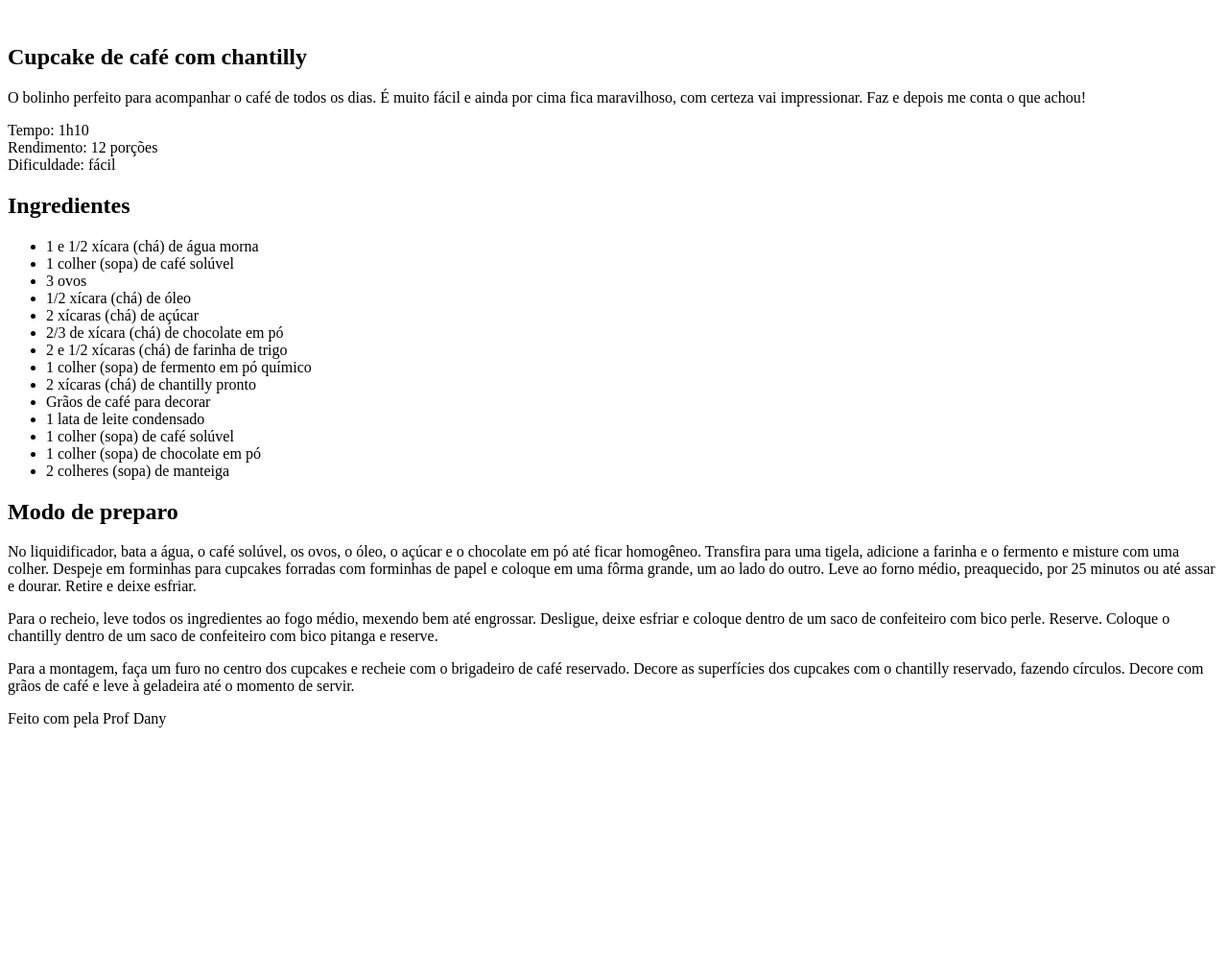
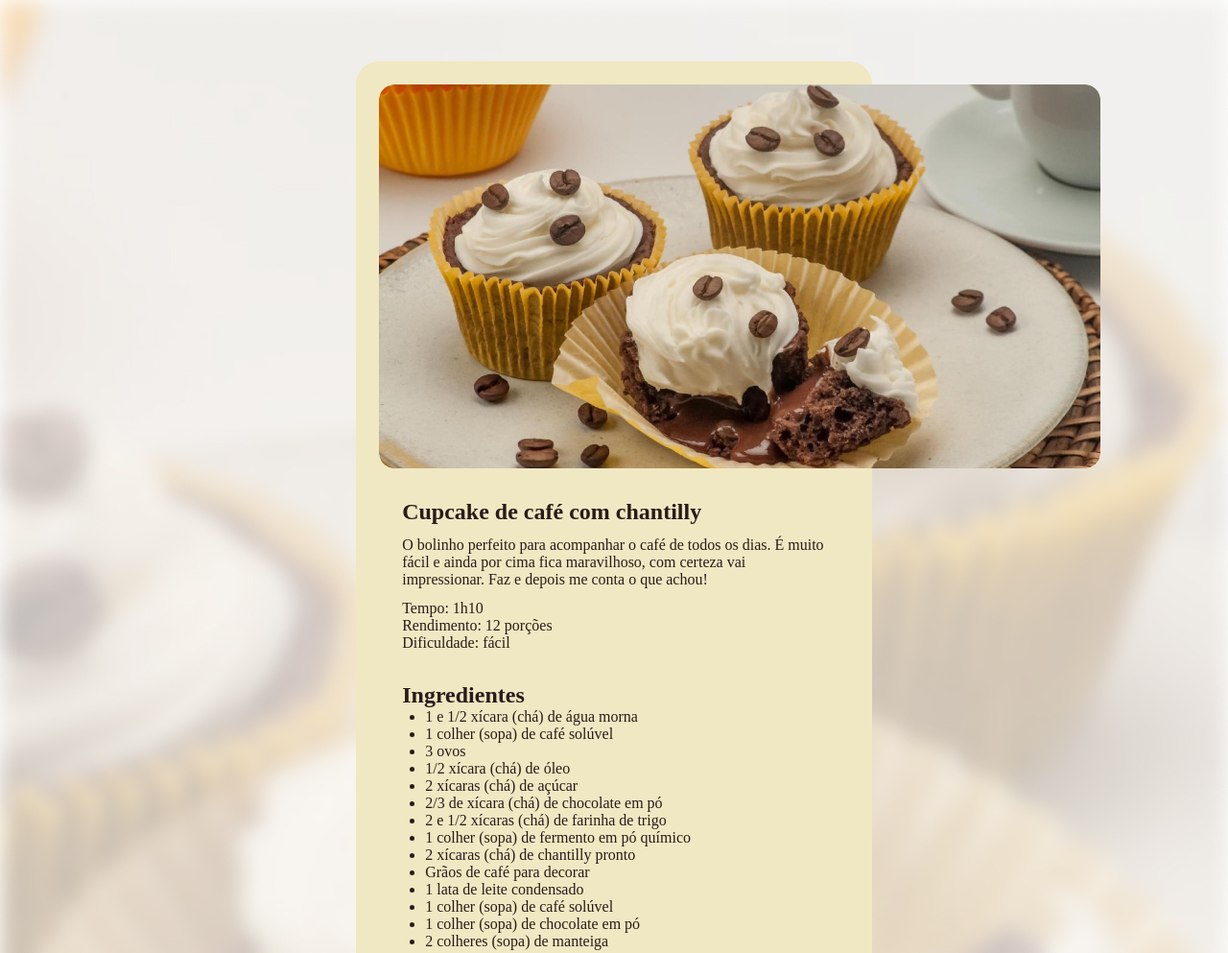
Before and after one commit to eusoudany/pag-de-receitas, a plain HTML site: page Index.html in a window 1280 px wide. Shown: the top 993 px of the page at 96% size. Before the commit the page ends 800 px from the top, so only its background shows below. Drawn offline with Linux system fonts and the light colour scheme; a web font is replaced by a local one.

Commit message:
alterações

```diff
--- a/Index.html
+++ b/Index.html
@@ -1,13 +1,16 @@
 <!DOCTYPE html>
 <html lang="pt-br">
 <head>
+    <link rel="preconnect" href="https://fonts.gstatic.com" crossorigin>
     <meta charset="UTF-8">
     <meta name="viewport" content="width=device-width, initial-scale=1.0">
     <title>Página de receitas</title>
+    <link rel="stylesheet" href="style.css">
+    <link href="https://fonts.googleapis.com/css2?family=Alice&display=swap" rel="stylesheet">
 </head>
 <body>
     <div id="page">
-        <img src="" alt="">
+        <img src="assets/main-image.jpg" alt="Imagem do cupcake">
 
     <main>
         <section id="About">
@@ -44,10 +47,8 @@
             <p>Para o recheio, leve todos os ingredientes ao fogo médio, mexendo bem até engrossar. Desligue, deixe esfriar e coloque dentro de um saco de confeiteiro com bico perle. Reserve. Coloque o chantilly dentro de um saco de confeiteiro com bico pitanga e reserve. </p>
             <p>Para a montagem, faça um furo no centro dos cupcakes e recheie com o brigadeiro de café reservado. Decore as superfícies dos cupcakes com o chantilly reservado, fazendo círculos. Decore com grãos de café e leve à geladeira até o momento de servir.</p>
         </section>
-
-
     </main>
-    <footer>Feito com pela Prof Dany</footer>
 </div>
+<footer>Feito com <img src="assets/Vector.svg" alt=""> pela Prof Dany</footer>
 </body>
 </html>
--- a/style.css
+++ b/style.css
@@ -1,9 +1,73 @@
 *{
-    border: 0;
-    margin: 0;
-    box-sizing: box-model;
+    margin:0;
+    padding:0;
+}
+:root{
+    font-family: "Alice", serif;
+    font-weight: 400;
+    line-heigth: 150%;
+    color:#291B1A;
 }
 
 body{
-    background-image: url('')
+    background-image: url(assets/bg-image.jpg);
+    background-size: cover;
+
 }
+
+#page{
+   box-sizing: border-box;
+   padding: 24px;
+   whidth: 100%;
+   heigth: 100%;
+   background-color: #f0e8c2;
+   border-radius:24px;
+   margin:5% 29%;
+}
+
+main{
+    padding: 24px;
+}
+
+section sectin{
+    margin-top:24px
+}
+p{
+    margin-top:12px;
+    line-heigth: 140%;
+}
+
+#about p + p{
+ margin-top:12px;
+
+}
+
+h1{
+    line-heigth: 140%;
+    font-size:24px;
+
+}
+
+h2{
+    font-size: 24px;
+    margin-top:32px;
+}
+
+img{
+    border-radius: 16px;
+    margin-bottom: 4px;
+    whidth:50%;
+    heigth:50%
+}
+ul{
+    margin-left:24px
+}
+footer{
+    text-align:center;
+    color:#291B1A;
+    padding-bottom: 48px;
+}
+
+footer img{
+    vertical-align: middle;
+}
```
